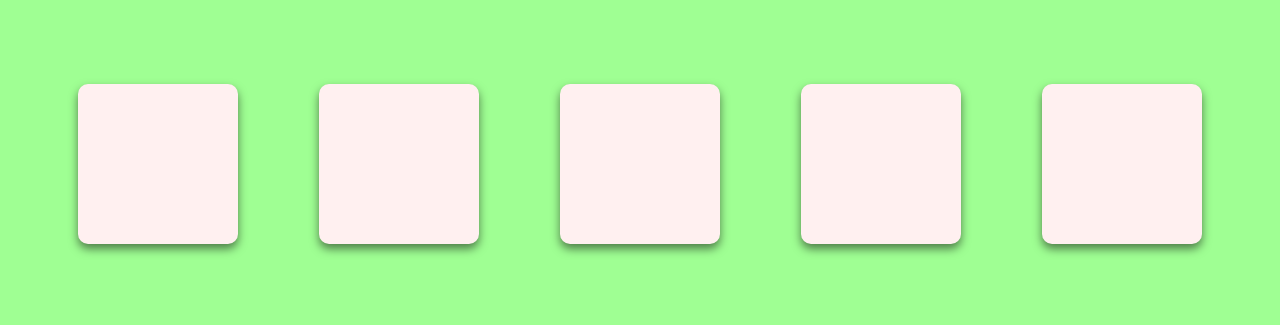
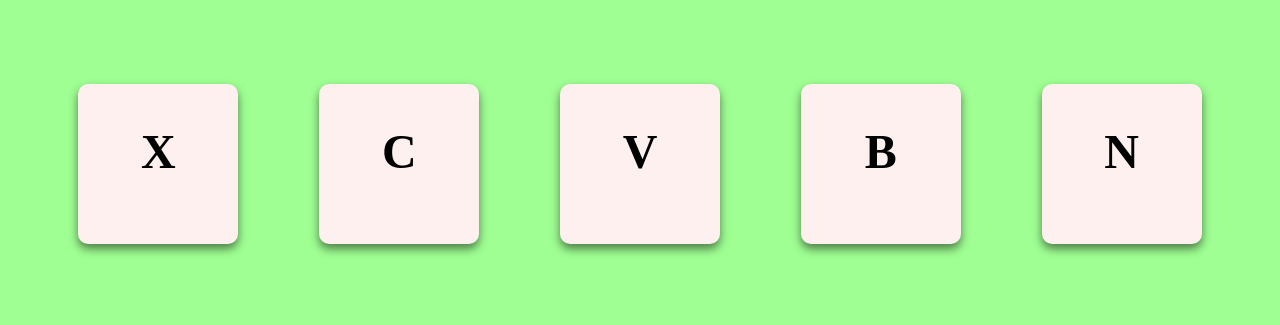
Before and after one commit to alenbabu/Drumkit, a plain HTML site: page index.html in a window 1280 px wide. Shown: the part 196-521 px from the top of the page. Drawn offline with nearby package versions, Linux system fonts and the light colour scheme.

Commit message:
key letters in box modified

```diff
--- a/index.html
+++ b/index.html
@@ -29,19 +29,19 @@
 
 
     <div class="keys">
-
+      <h2>X</h2>
     </div>
     <div class="keys">
-
+      <h2>C</h2>
     </div>
     <div class="keys">
-
+      <h2>V</h2>
     </div>
     <div class="keys">
-
+      <h2>B</h2>
     </div>
     <div class="keys">
-
+      <h2>N</h2>
     </div>
 
     <footer>
--- a/style.css
+++ b/style.css
@@ -12,14 +12,19 @@ h1{
     font-size: 6rem;
 }
 
+h2{
+    font-size: 3rem;
+}
+
 .keys{
     width: 10rem;
     height: 10rem;
     margin: 3%;
+    display: inline-block;
     background-color: rgb(255, 240, 240);
     border-radius: 10px;
     box-shadow: 0px 5px 10px 0px rgba(0, 0, 0, 0.5);
-    display: inline-block
+
 }
 
 .keys:hover{
```
